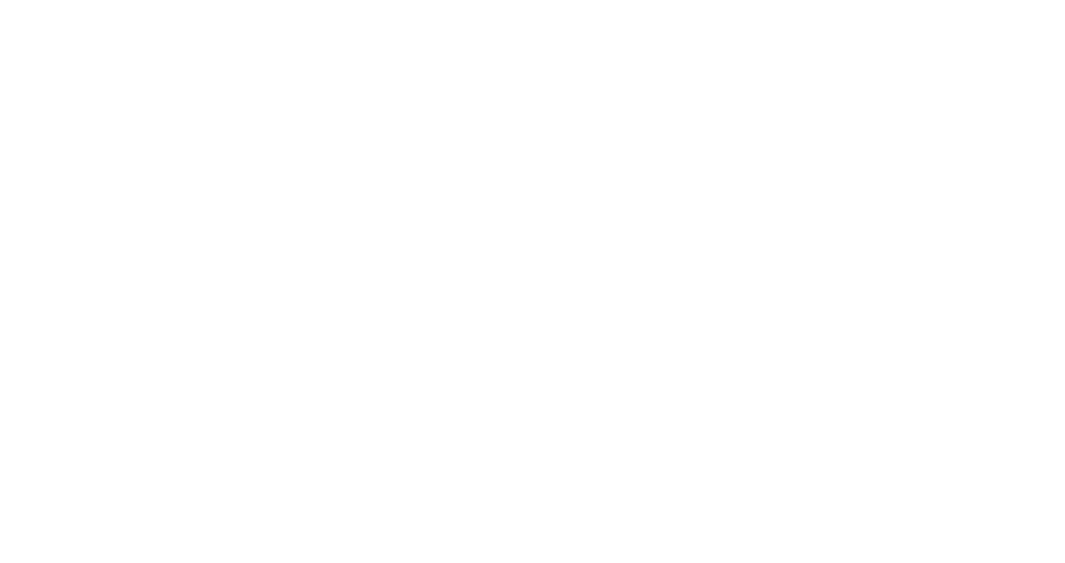
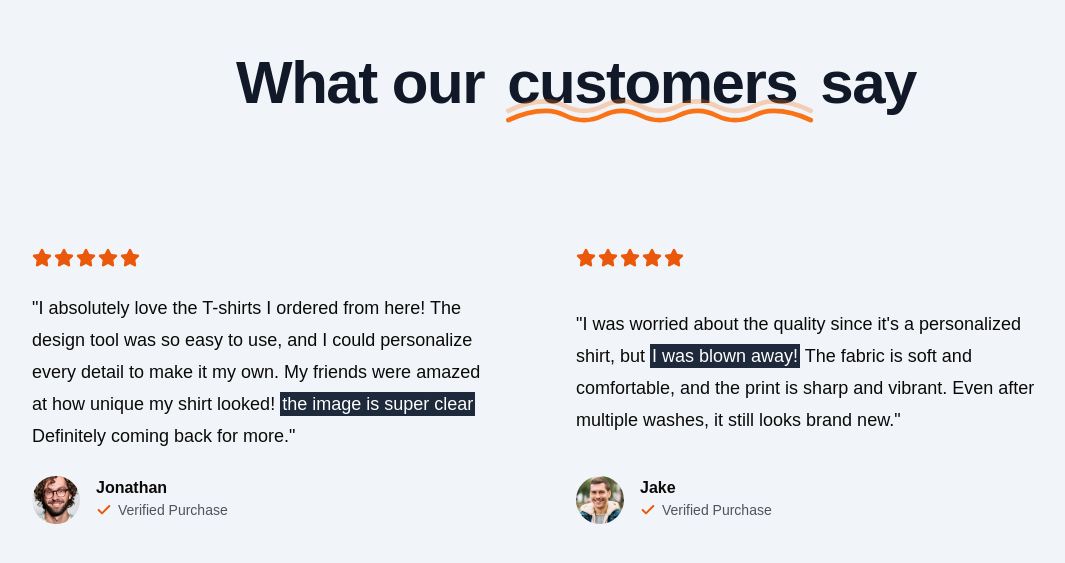
Before and after one commit to RazvanConstantin1/imprinto, a Next.js app: page / in a window 1280 px wide. Shown: the part 1018-1581 px from the top of the page, without its empty margins (64-1129 px from the left). Before the commit the page ends 959 px from the top, so only its background shows below. Built offline with nearby package versions, Linux system fonts and the light colour scheme; no server answers.

Commit message:
finished the reviews section

```diff
--- /dev/null
+++ b/src/app/components/Icons.tsx
@@ -0,0 +1,24 @@
+import { type LucideProps } from "lucide-react";
+
+export const Icons = {
+  underline: (props: LucideProps) => {
+    return (
+      <svg {...props} viewBox="0 0 687 160">
+        <g
+          stroke="currentColor"
+          strokeWidth="10"
+          fill="none"
+          fillRule="evenodd"
+          strokeLinecap="round"
+          strokeLinejoin="round"
+        >
+          <path
+            d="M20 98c27-13.3333333 54-20 81-20 40.5 0 40.5 20 81 20s40.626917-20 81-20 40.123083 20 80.5 20 40.5-20 81-20 40.5 20 81 20 40.626917-20 81-20c26.915389 0 53.748722 6.6666667 80.5 20"
+            opacity=".3"
+          ></path>
+          <path d="M20 118c27-13.3333333 54-20 81-20 40.5 0 40.5 20 81 20s40.626917-20 81-20 40.123083 20 80.5 20 40.5-20 81-20 40.5 20 81 20 40.626917-20 81-20c26.915389 0 53.748722 6.6666667 80.5 20"></path>
+        </g>
+      </svg>
+    );
+  },
+};
--- a/src/app/page.tsx
+++ b/src/app/page.tsx
@@ -1,6 +1,7 @@
 import { Check, Star } from "lucide-react";
 import MaxWidthWrapper from "./components/MaxWidthWrapper";
 import TShirt from "./components/TShirt";
+import { Icons } from "./components/Icons";
 
 export default function Home() {
   return (
@@ -101,6 +102,95 @@
           </div>
         </MaxWidthWrapper>
       </section>
+
+      {/* value proposition section */}
+      <section className="bg-slate-100 py-24">
+        <MaxWidthWrapper className="flex flex-col items-center gap-16 sm:gap-32">
+          <div className="flex flex-col lg:flex-row items-center gap-4 sm:gap-6">
+            <h2 className="order-1 mt-2 tracking-tight text-center text-balance !leading-tight font-bold text-5xl md:text-6xl text-gray-900">
+              What our{" "}
+              <span className="relative px-2">
+                customers{" "}
+                <Icons.underline className="hidden sm:block pointer-events-none absolute inset-x-0 -bottom-6 text-orange-500" />
+              </span>{" "}
+              say
+            </h2>
+          </div>
+          <div className="mx-auto grid max-w-xl grid-cols-1 px-4 lg:mx-0 lg:max-w-none lg:grid-cols-2 gap-y-16">
+            <div className="flex flex-auto flex-col gap-4 lg:pr-8 xl:pr-20">
+              <div className="flex gap-0.5 mb-2">
+                <Star className="h-5 w-5 text-orange-600 fill-orange-600" />
+                <Star className="h-5 w-5 text-orange-600 fill-orange-600" />
+                <Star className="h-5 w-5 text-orange-600 fill-orange-600" />
+                <Star className="h-5 w-5 text-orange-600 fill-orange-600" />
+                <Star className="h-5 w-5 text-orange-600 fill-orange-600" />
+              </div>
+              <div className="text-lg leading-8">
+                <p>
+                  "I absolutely love the T-shirts I ordered from here! The
+                  design tool was so easy to use, and I could personalize every
+                  detail to make it my own. My friends were amazed at how unique
+                  my shirt looked!{" "}
+                  <span className="p-0.5 bg-slate-800 text-white">
+                    the image is super clear
+                  </span>{" "}
+                  Definitely coming back for more."
+                </p>
+              </div>
+              <div className="flex gap-4 mt-2">
+                <img
+                  src="/users/user-1.png"
+                  alt="user"
+                  className="rounded-full h-12 w-12 object-cover"
+                />
+                <div className="flex flex-col">
+                  <p className="font-semibold">Jonathan</p>
+                  <div className="flex gap-1.5 items-center text-zinc-600">
+                    <Check className="h-4 w-4 stroke-[3px] text-orange-600" />
+                    <p className="text-sm">Verified Purchase</p>
+                  </div>
+                </div>
+              </div>
+            </div>
+            {/* second user review */}
+            <div className="flex flex-auto flex-col gap-4 lg:pr-8 xl:pr-20 justify-between">
+              <div className="flex gap-0.5 mb-2">
+                <Star className="h-5 w-5 text-orange-600 fill-orange-600" />
+                <Star className="h-5 w-5 text-orange-600 fill-orange-600" />
+                <Star className="h-5 w-5 text-orange-600 fill-orange-600" />
+                <Star className="h-5 w-5 text-orange-600 fill-orange-600" />
+                <Star className="h-5 w-5 text-orange-600 fill-orange-600" />
+              </div>
+              <div className="text-lg leading-8">
+                <p>
+                  "I was worried about the quality since it's a personalized
+                  shirt, but{" "}
+                  <span className="p-0.5 bg-slate-800 text-white">
+                    I was blown away!
+                  </span>{" "}
+                  The fabric is soft and comfortable, and the print is sharp and
+                  vibrant. Even after multiple washes, it still looks brand
+                  new."
+                </p>
+              </div>
+              <div className="flex gap-4 mt-2">
+                <img
+                  src="/users/user-4.jpg"
+                  alt="user"
+                  className="rounded-full h-12 w-12 object-cover"
+                />
+                <div className="flex flex-col">
+                  <p className="font-semibold">Jake</p>
+                  <div className="flex gap-1.5 items-center text-zinc-600">
+                    <Check className="h-4 w-4 stroke-[3px] text-orange-600" />
+                    <p className="text-sm">Verified Purchase</p>
+                  </div>
+                </div>
+              </div>
+            </div>
+          </div>
+        </MaxWidthWrapper>
+      </section>
     </div>
   );
 }
```
